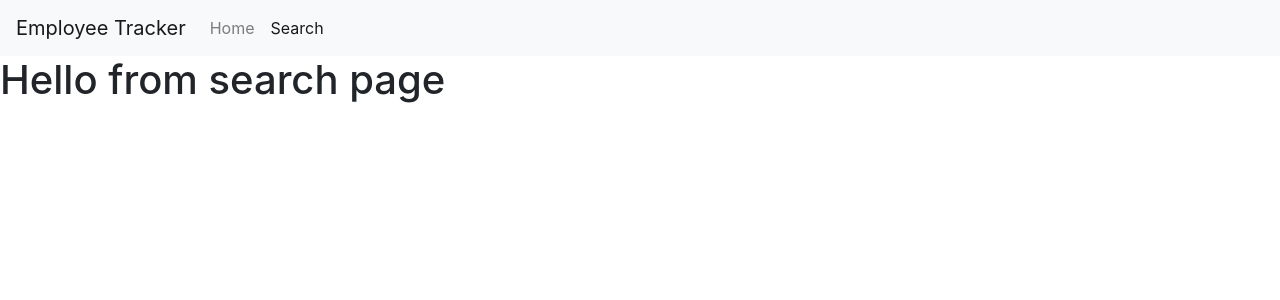
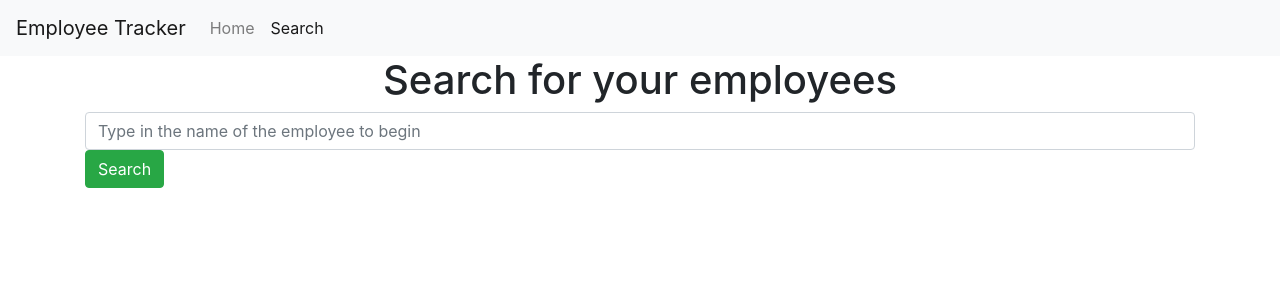
Before and after one commit to Lavina91/employee-tracker, a React (Create React App) app: page /search in a window 1280 px wide. Shown: the top 300 px of the page. Built offline with nearby package versions, Linux system fonts and the light colour scheme.

Commit message:
created search bar component

```diff
--- a/package.json
+++ b/package.json
@@ -7,6 +7,7 @@
     "@testing-library/jest-dom": "^5.11.9",
     "@testing-library/react": "^11.2.5",
     "@testing-library/user-event": "^12.8.3",
+    "axios": "^0.21.1",
     "react": "^17.0.2",
     "react-bootstrap": "^1.5.2",
     "react-dom": "^17.0.2",
--- /dev/null
+++ b/src/components/Container/Container.js
@@ -0,0 +1,7 @@
+import React from "react";
+
+function Container(props) {
+    return <div className="container" style={props.style}>{props.children}</div>;
+}
+
+export default Container;
--- /dev/null
+++ b/src/components/SearchForm/SearchForm.js
@@ -0,0 +1,27 @@
+import React from "react";
+import "./SearchForm.css";
+
+// Using the datalist element we can create autofill suggestions based on the props.breeds array
+function SearchForm(props) {
+    return (
+        <form className="search">
+            <div className="form-group">
+                <input
+                    value={props.search}
+                    onChange={props.handleInputChange}
+                    name="employee"
+                    list="employees"
+                    type="text"
+                    className="form-control"
+                    placeholder="Type in the name of the employee to begin"
+                    id="employee"
+                />
+                <button type="submit" onClick={props.handleFormSubmit} className="btn btn-success">
+                    Search
+        </button>
+            </div>
+        </form>
+    );
+}
+
+export default SearchForm;
--- a/src/pages/Search.js
+++ b/src/pages/Search.js
@@ -1,11 +1,61 @@
-import React from 'react'
+import React, { Component } from 'react';
+import Container from "../components/Container/Container";
+import SearchForm from "../components/SearchForm/SearchForm"
+import API from "../utils/API"
 
-function Search() {
-    return (
-        <div>
-            <h1>Hello from search page</h1>
-        </div>
-    )
+class Search extends Component {
+    state = {
+        name: "",
+        cellPhoneNum: "",
+        email: "",
+        dateOfBirth: "",
+        gender: "",
+        search: "",
+        employees: "",
+        results: []
+    };
+
+
+    // componentDidMount() {
+    //     API.getData()
+    //     .then(res => console.log(res))
+    //     .catch(err => console.log(err))
+    // }
+
+
+    handleInputChange = (event) => {
+        this.setState({ search: event.target.value })
+    }
+
+
+    handleFormSubmit = (event) => {
+        event.preventDefault();
+        API.getData(this.state.search)
+        .then(res => console.log(res))
+        .catch(err => console.log(err))
+    }
+
+
+
+
+
+
+
+
+
+    render() {
+        return (
+            <div>
+                <Container style={{ minHeight: "80%" }}>
+                    <h1 className="text-center">Search for your employees</h1>
+                    <SearchForm
+                        handleFormSubmit={this.handleFormSubmit}
+                        handleInputChange={this.handleInputChange}
+                    />
+                </Container>
+            </div>
+        )
+    }
 }
 
 export default Search
--- /dev/null
+++ b/src/utils/API.js
@@ -0,0 +1,7 @@
+import axios from "axios";
+
+export default {
+    getData: function () {
+        return axios.get('https://randomuser.me/api/?results=10')
+    }
+}
```
Also changed, not shown: src/components/Container/Container.css (added), src/components/SearchForm/SearchForm.css (added), 1 other file (tests, documents, lock files or other folders).
